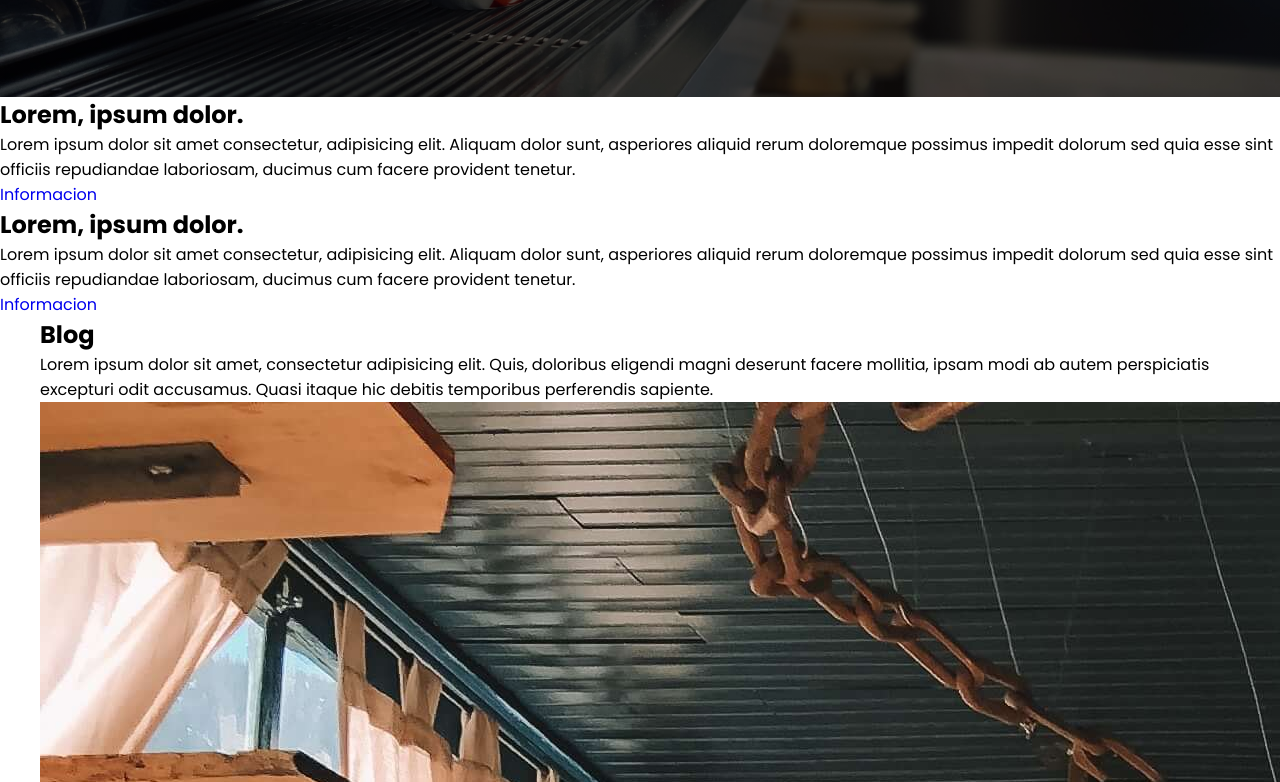
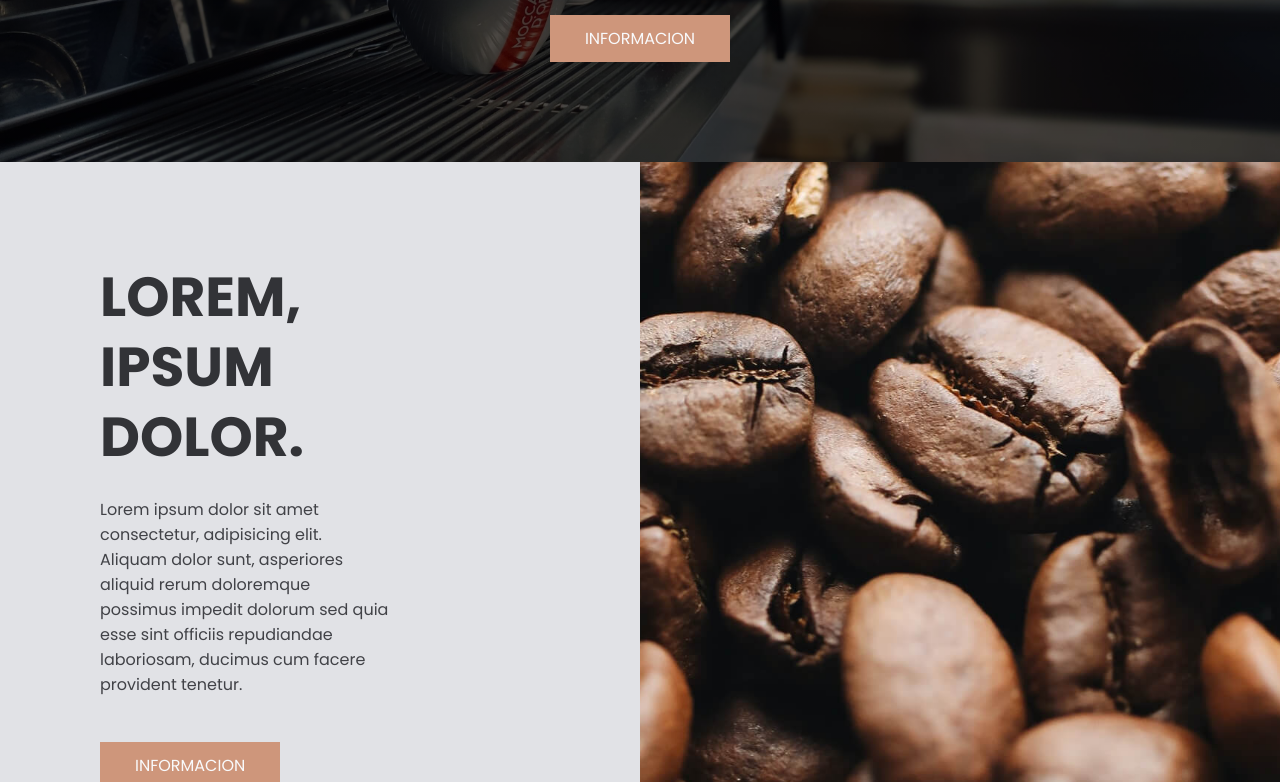
Before and after one commit to brunidas/como-crear-una-web-html-css, a plain HTML site: page index.html in a window 1280 px wide. Shown: the part 2018-2800 px from the top of the page. Drawn offline with Linux system fonts and the light colour scheme.

Commit message:
UPDATE general section

```diff
--- a/index.html
+++ b/index.html
@@ -117,7 +117,7 @@
             <p>
                 Lorem ipsum dolor sit amet consectetur, adipisicing elit. Aliquam dolor sunt, asperiores aliquid rerum doloremque possimus impedit dolorum sed quia esse sint officiis repudiandae laboriosam, ducimus cum facere provident tenetur.
             </p>
-            <a href="#" class="bt1-1">Informacion</a>
+            <a href="#" class="btn-1">Informacion</a>
         </div>
         <div class="general-2">
         </div>
@@ -127,14 +127,13 @@
 
     <section class="general">
         <div class="general-3">
-
+        </div>
         <div class="general-1">
             <h2>Lorem, ipsum dolor.</h2>
             <p>
                 Lorem ipsum dolor sit amet consectetur, adipisicing elit. Aliquam dolor sunt, asperiores aliquid rerum doloremque possimus impedit dolorum sed quia esse sint officiis repudiandae laboriosam, ducimus cum facere provident tenetur.
             </p>
-            <a href="#" class="bt1-1">Informacion</a>
-        </div>
+            <a href="#" class="btn-1">Informacion</a>
         </div>
     </section>
 
--- a/style.css
+++ b/style.css
@@ -218,3 +218,43 @@ body{
 
 
 /*  ---  SECCION GENERAL  ---  */
+
+.general {
+    display: flex;
+}
+
+.general-1 {
+    width: 50%;
+    padding: 100px 250px 100px 100px;
+    background-color: #E1E2E6;
+}
+
+.general-2 {
+    background-image: url(images/coffe-1.jpg);
+    background-position: center center;
+    background-repeat: no-repeat;
+    background-size: cover;
+    width: 50%;
+}
+
+.general-3{
+    background-image: url(images/coffee-2.jpg);
+    background-position: center center;
+    background-repeat: no-repeat;
+    background-size: cover;
+    width: 50%;
+}
+
+h2 {
+    font-size: 55px;
+    line-height: 70px;
+    color: #323337;
+    text-transform: uppercase;
+    margin-bottom: 20px;
+}
+
+p {
+    font-size: 16px;
+    color: #414247;
+    margin: 25px 0 45px 0;
+}
```
